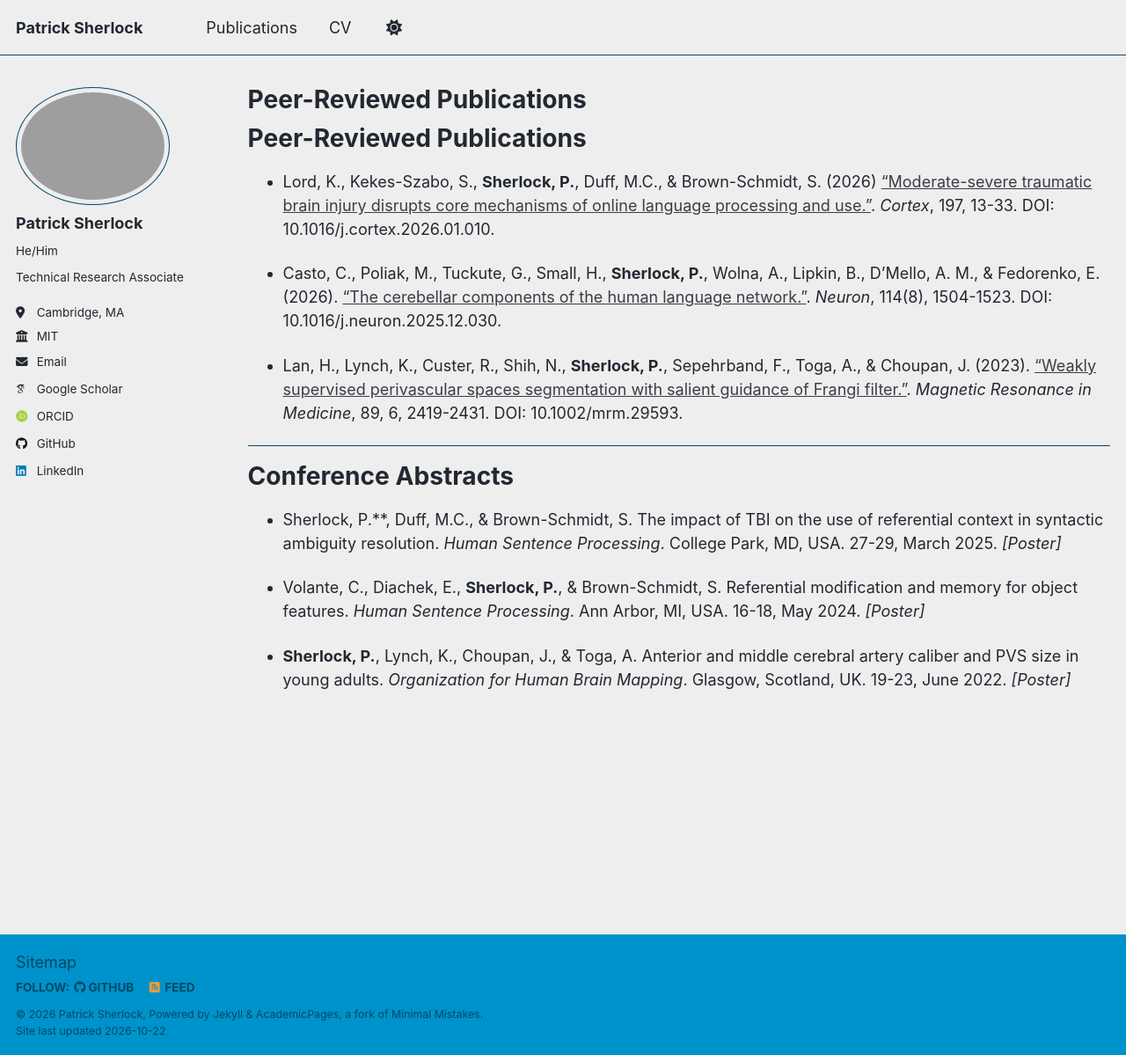
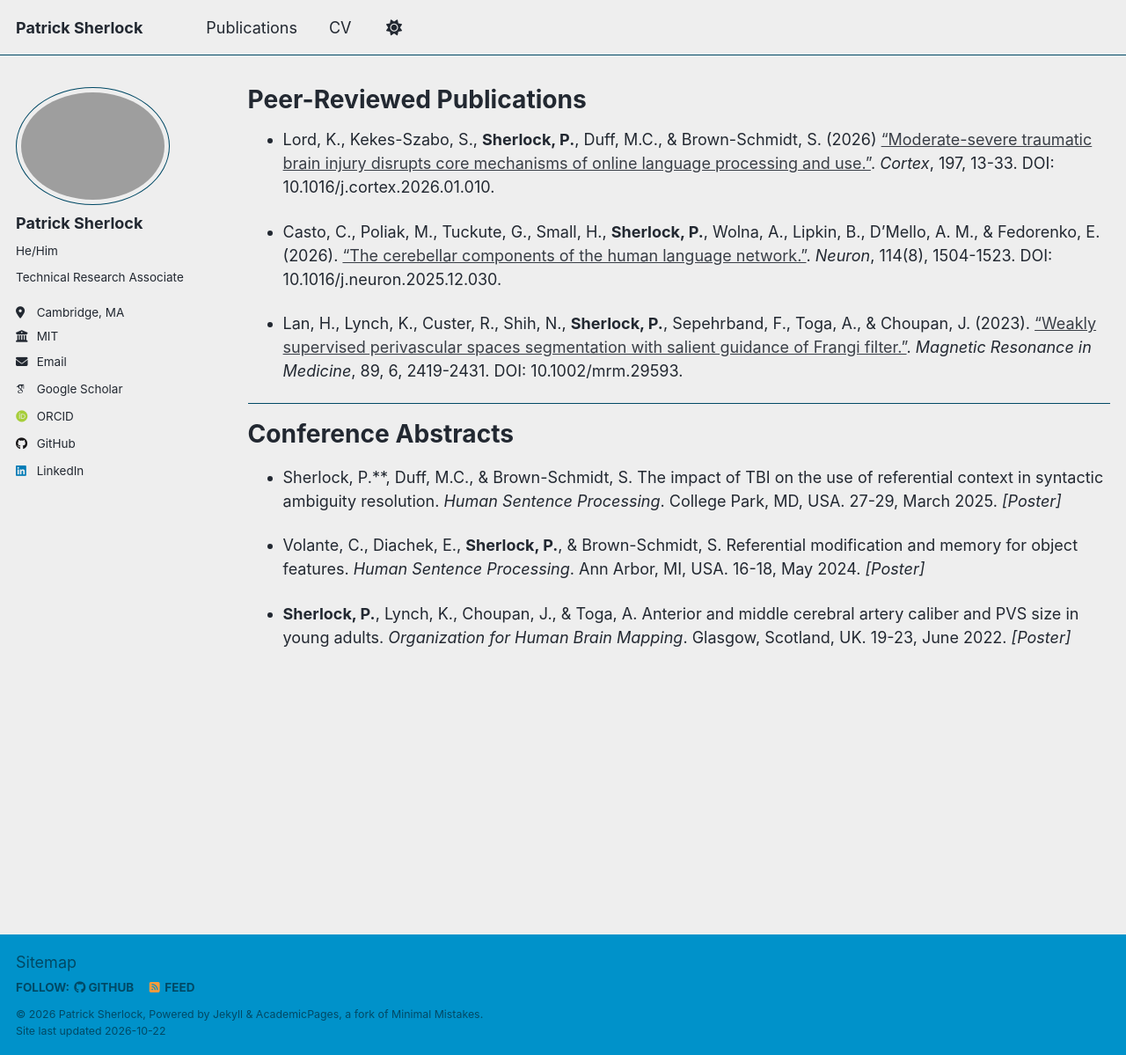
Before and after one commit to patricksherlock/patricksherlock.github.io, a Jekyll site: the page built from _pages/publications.md, in a window 1280 px wide and 1199 px high. Shown: the whole window at 88% size. Built offline with Jekyll 4.4.1, drawn with Linux system fonts in a browser that asks for light colours; some web fonts are replaced; a script that is not in the unit is left out; our own code applies the rules of GitHub Pages for plain Markdown files; part of the change alters nothing that is shown.

Commit message:
Update publications.md

```diff
--- a/_pages/publications.md
+++ b/_pages/publications.md
@@ -1,10 +1,10 @@
 ---
 layout: archive
+title: "Peer-Reviewed Publications"
 permalink: /publications/
 author_profile: true
 ---
 
-# Peer-Reviewed Publications
 * Lord, K., Kekes-Szabo, S., **Sherlock, P.**, Duff, M.C., & Brown-Schmidt, S. (2026) <a href="https://www.sciencedirect.com/science/article/abs/pii/S0010945226000389?via%3Dihub">“Moderate-severe traumatic brain injury disrupts core mechanisms of online language processing and use.”</a>. <i>Cortex</i>, 197, 13-33. DOI: 10.1016/j.cortex.2026.01.010.
 
 * Casto, C., Poliak, M., Tuckute, G., Small, H., **Sherlock, P.**, Wolna, A., Lipkin, B., D’Mello, A. M., & Fedorenko, E. (2026). <a href="https://www.sciencedirect.com/science/article/pii/S0896627325009869?via%3Dihub">“The cerebellar components of the human language network.”</a>. <i>Neuron</i>, 114(8), 1504-1523. DOI: 10.1016/j.neuron.2025.12.030.
```
